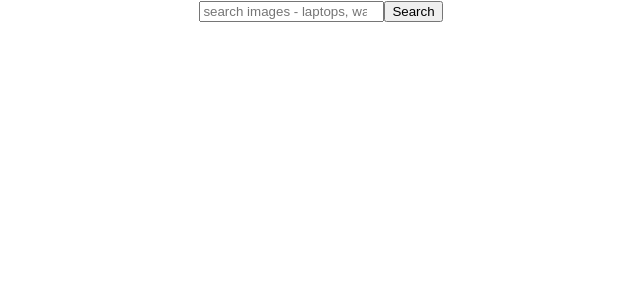
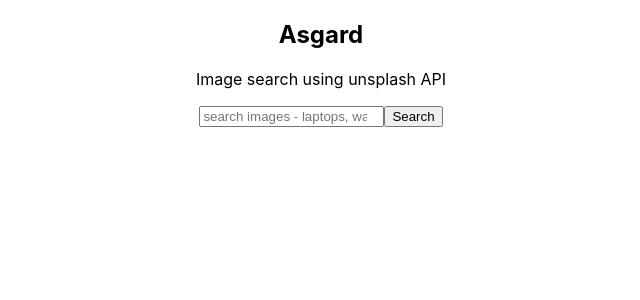
Before and after one commit to Param-Harrison/image-search-app, a React (Create React App) app: page / in a window 1280 px wide. Shown: the top 300 px of the page, without its empty margins (319-959 px from the left). Built offline with nearby package versions, Linux system fonts and the light colour scheme.

Commit message:
feat: complete search form with react hooks

```diff
--- a/src/components/SearchForm/SearchForm.js
+++ b/src/components/SearchForm/SearchForm.js
@@ -1,11 +1,34 @@
-import React from 'react';
+import React, { useState } from 'react';
 import './SearchForm.css';
 
 const SearchForm = () => {
+    const defaultSearchValue = '';
+    const [inputValue, setInputValue] = useState(defaultSearchValue);
+    const [search, setSearch] = useState(defaultSearchValue);
+
+    const onInputChange = (e) => {
+        setInputValue(e.target.value);
+    }
+
+    const onSearchSubmit = (e) => {
+        e.preventDefault();
+        setSearch(inputValue);
+        console.log(search);
+    }
+
     return (
         <section className="SearchForm">
-            <form className="SearchForm-form">
-                <input placeholder="search images - laptops, wallpapers, etc" type="search" />
+            <div className="SearchForm-content">
+                <h1>Asgard</h1>
+                <p>Image search using unsplash API</p>
+            </div>
+            <form className="SearchForm-form" onSubmit={onSearchSubmit}>
+                <input
+                    placeholder="search images - laptops, wallpapers, etc"
+                    type="search"
+                    value={inputValue}
+                    onChange={onInputChange}
+                />
                 <button type="submit">Search</button>
             </form>
         </section>
```
